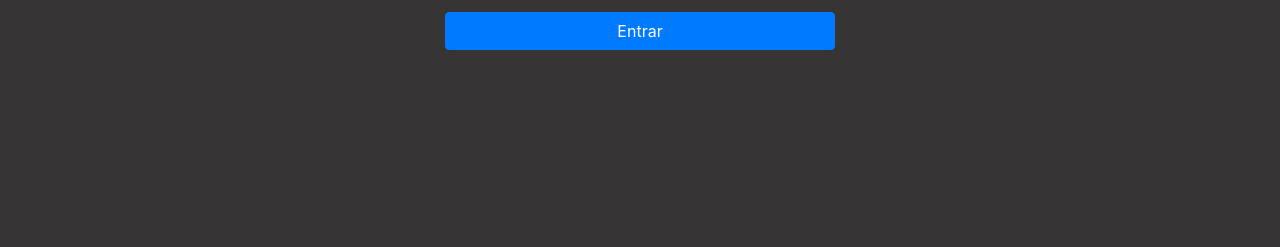
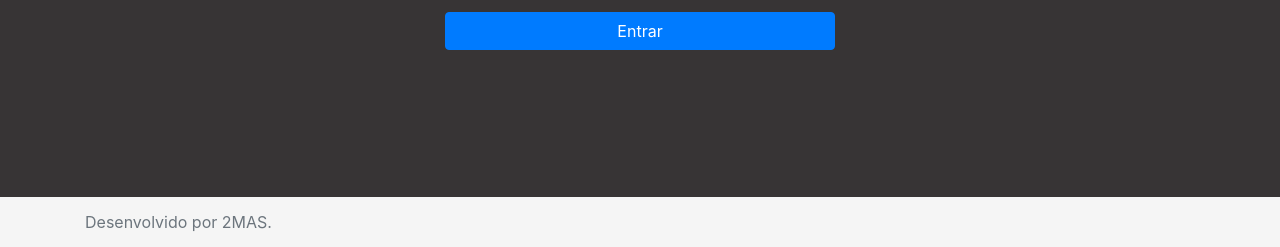
Before and after one commit to 2massolucoestec/sistem, a Django app: page /login/ in a window 1280 px wide. Shown: the part 553-800 px from the top of the page. Run offline with Django 3.2, Linux system fonts and the light colour scheme; some libraries are stand-ins or nearby versions.

Commit message:
Revert "login sem rodape"
This reverts commit ea70bd97f7764fe845095a40042404162c1d7376.

```diff
--- a/app/templates/login.html
+++ b/app/templates/login.html
@@ -71,7 +71,11 @@
         <button type="submit" class="col-md-12 btn btn-primary">Entrar</button>
 {% endbuttons %}
 </form>
-
+<footer class="footer">
+      <div class="container">
+        <span class="text-muted">Desenvolvido por 2MAS.</span>
+      </div>
+    </footer>
 
     <script src="{% static 'js/jquery-3.3.1.min.js' %}"></script>
     <script src="{% static 'js/popper.min.js' %}"></script>
```
